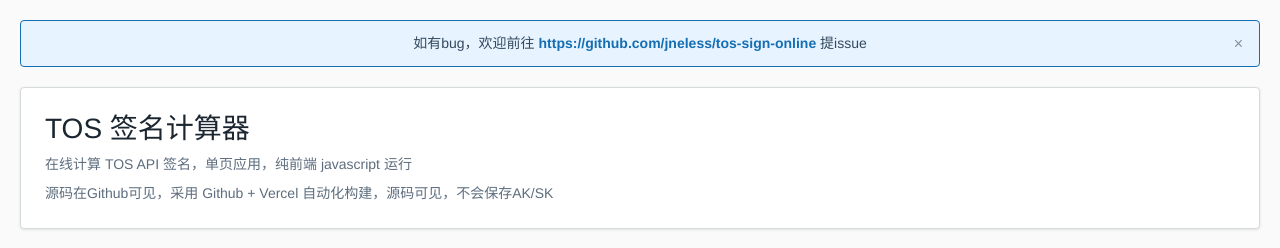
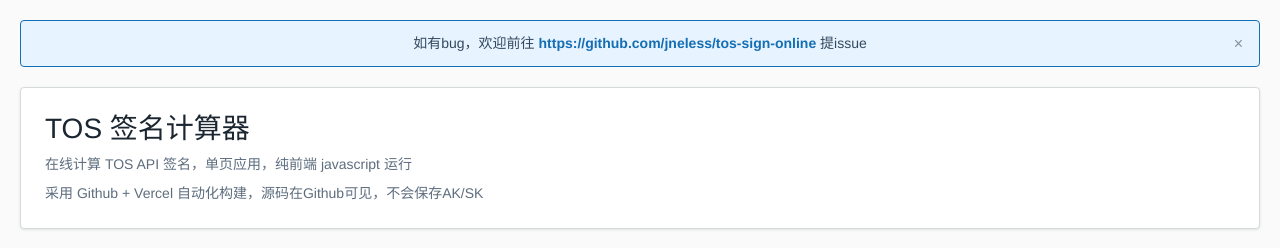
Before and after one commit to jneless/tos-sign-online, a website: page index.html in a window 1280 px wide. Shown: the top 248 px of the page. Drawn offline with nearby package versions, Linux system fonts and the light colour scheme.

Commit message:
fix: 修复页面文案

```diff
--- a/index.html
+++ b/index.html
@@ -442,7 +442,7 @@
         <div class="page-header">
             <h1 class="page-title">TOS 签名计算器</h1>
             <p class="page-subtitle">在线计算 TOS API 签名，单页应用，纯前端 javascript 运行</p>
-            <p class="page-subtitle">源码在Github可见，采用 Github + Vercel 自动化构建，源码可见，不会保存AK/SK</p>
+            <p class="page-subtitle">采用 Github + Vercel 自动化构建，源码在Github可见，不会保存AK/SK</p>
         </div>
 
         <div class="main-layout">
```
